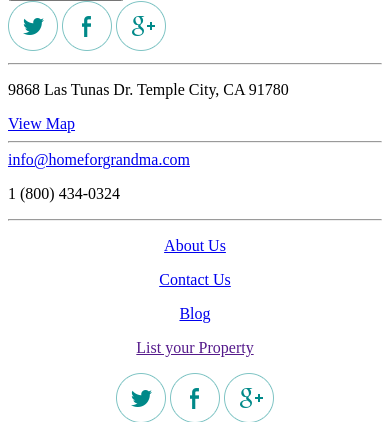
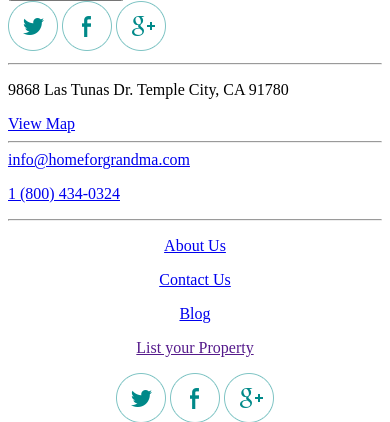
Before and after one commit to crazyfln/hfg-prod, a Django app: page /contact/ in a window 390 px wide; the page is wider, and only the part inside the window is pictured. Shown: the part 1399-1821 px from the top of that part. Run offline with Django 3.2, Linux system fonts and the light colour scheme; the visitor is signed in with stand-in values (Sample User, id 1); parts of the project's set-up code (start-up, migrations or seed data) failed here and were passed over; some libraries are stand-ins or nearby versions.

Commit message:
adding telephone to HFG number

```diff
--- a/templates/contact.html
+++ b/templates/contact.html
@@ -56,7 +56,7 @@ Contact
         <hr>
         <div id="contact-info">
           <a href="#"><span>info@homeforgrandma.com</span></a>
-          <p class='side-info'>1 (800) 434-0324</p>
+          <p class='side-info'><a href='tel:18004340324'>1 (800) 434-0324</a></p>
         </div>
         <hr>
       </div>
--- a/templates/facility_detail.html
+++ b/templates/facility_detail.html
@@ -242,7 +242,7 @@ Property
             <p class='desc-medium'>How to get a $200 Reward for  using <br> Home For Grandma</p>
             <p class='steps'>1. Contact community for a tour.</p>
             <p class='steps'>2. Mention HomeForGrandma.com</p>
-            <p class='steps'>3. After you move in, call <br/>1(800) 434-0324 or <br><a href="/contact">Claim Reward Online</a></p>
+            <p class='steps'>3. After you move in, call <br/> <a href='tel:18004340324'>1(800) 434-0324</a> or <br><a href="/contact">Claim Reward Online</a></p>
         </div>
         <div class="clear"></div>
       </div>
--- a/templates/header.html
+++ b/templates/header.html
@@ -12,7 +12,7 @@
   <a href="{% url 'about' %}" class="nav">About Us</a>
   <a class='nav' href="{% url 'profile' %}">My Saved </a>
   <a class='nav' href="{% url 'auth_logout' %}"> Logout</a>
-  <a class='nav nav-call' href'tel:18004340324'>1 (800) 434-0324</a>
+  <a class='nav nav-call' href='tel:18004340324'>1 (800) 434-0324</a>
 
   {% else %}
   <a href="{% url 'about' %}" class="nav">About Us</a>
@@ -23,6 +23,6 @@
   <!-- <button class="button-orange right button-header" data-toggle="modal" data-target="#Registration-Modal-1">Create Account</button> -->
   <!-- <button class="button-blue right button-header" data-toggle="modal" data-target="#Login-Modal">Login</button> -->
 
-  <a class='nav nav-call' href'tel:18004340324'>1 (800) 434-0324</a>
+  <a class='nav nav-call' href='tel:18004340324'>1 (800) 434-0324</a>
   {% endif %}
 </div>
```
